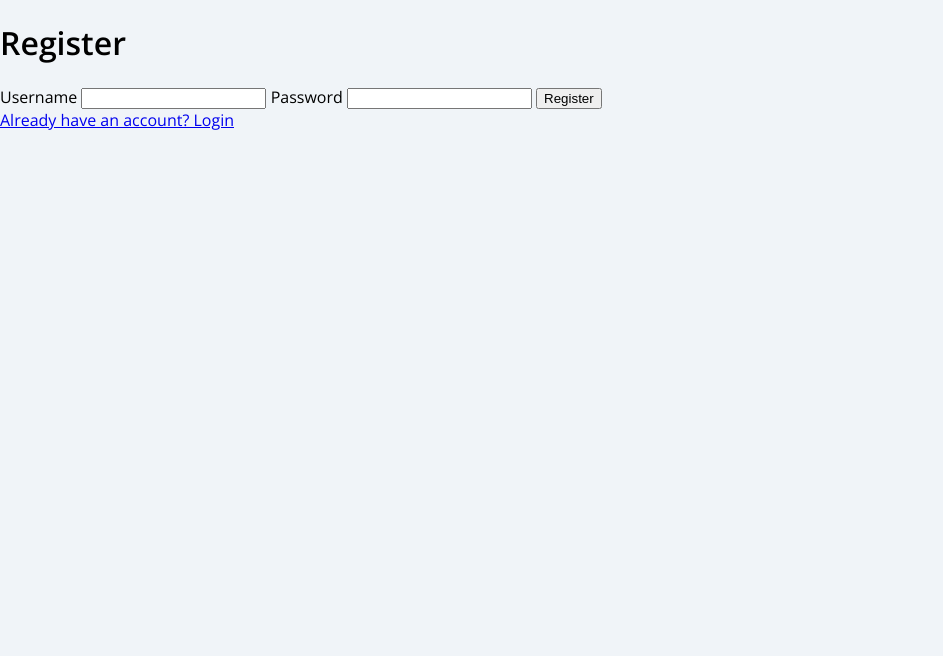
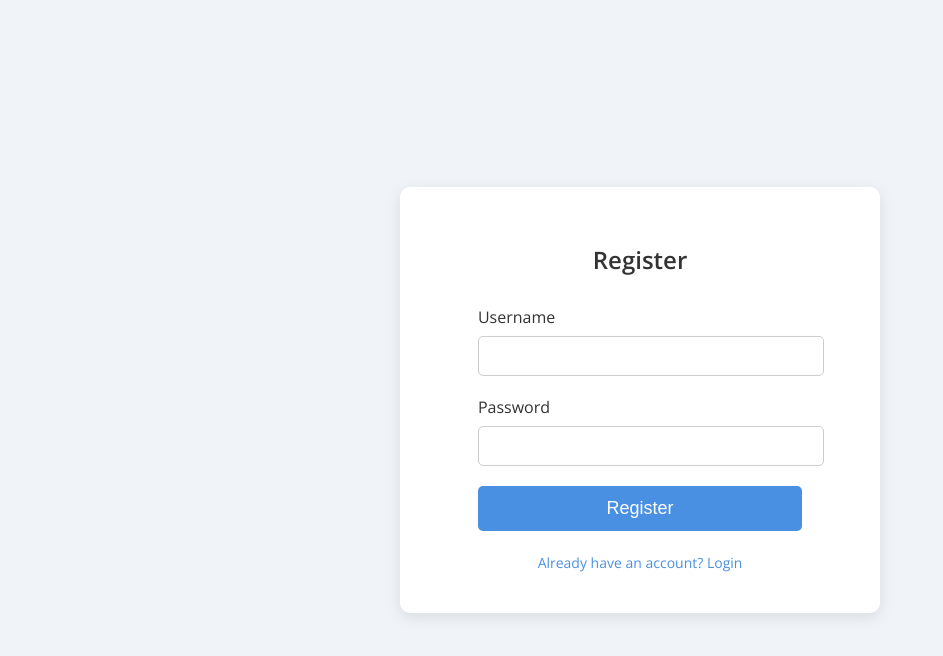
Before and after one commit to yaneivan/klin_klinom_v3, a Flask app: page /register in a window 1280 px wide. Shown: the top 656 px of the page, without its empty margins (0-943 px from the left). Run offline with Flask 3, Linux system fonts and the light colour scheme.

Commit message:
text is working

```diff
--- a/app.py
+++ b/app.py
@@ -203,7 +203,19 @@ def editor(project_id):
     update_transcription_status(project, conn)
     conn.close()
 
-    return render_template('editor.html', project=project)
+    # Convert the Row object to a dictionary
+    project_dict = dict(project)
+
+    return render_template('editor.html', project=project_dict)
+
+@app.route('/project/<int:project_id>/transcription', methods=['GET'])
+def get_transcription(project_id):
+    conn = get_db_connection()
+    project = conn.execute('SELECT * FROM projects WHERE id = ?', (project_id,)).fetchone()
+    conn.close()
+    if project and project['transcription_result']:
+        return jsonify(eval(project['transcription_result']))
+    return jsonify({'error': 'Transcription not found'}), 404
 
 if __name__ == '__main__':
     if not os.path.exists(app.config['UPLOAD_FOLDER']):
--- a/static/css/styles.css
+++ b/static/css/styles.css
@@ -8,8 +8,8 @@ body {
     padding: 0;
 }
 
-/* Form Container Styles */
-.form-container {
+/* Login Page Styles */
+.login-container {
     background-color: #fff;
     padding: 40px;
     border-radius: 10px;
@@ -26,7 +26,7 @@ body {
     transform: translate(-50%, -50%);
 }
 
-.form-container h1 {
+.login-container h1 {
     margin-bottom: 30px;
     color: #333;
     font-weight: 600;
@@ -34,14 +34,14 @@ body {
     text-align: center;
 }
 
-.form-container label {
+.login-container label {
     display: block;
     margin-bottom: 8px;
     color: #333;
 }
 
-.form-container input[type="text"],
-.form-container input[type="password"] {
+.login-container input[type="text"],
+.login-container input[type="password"] {
     width: 100%;
     padding: 10px;
     margin-bottom: 20px;
@@ -50,7 +50,7 @@ body {
     font-size: 16px;
 }
 
-.form-container input[type="submit"] {
+.login-container input[type="submit"] {
     width: 100%;
     padding: 12px;
     background-color: #4a90e2;
@@ -61,22 +61,94 @@ body {
     cursor: pointer;
 }
 
-.form-container input[type="submit"]:hover {
+.login-container input[type="submit"]:hover {
     background-color: #357ABD;
 }
 
-.form-container .extra-options {
+.login-container .extra-options {
     text-align: center;
     margin-top: 20px;
 }
 
-.form-container .extra-options a {
+.login-container .extra-options a {
     color: #4a90e2;
     text-decoration: none;
     font-size: 14px;
 }
 
-.form-container .extra-options a:hover {
+.login-container .extra-options a:hover {
+    text-decoration: underline;
+}
+
+/* Register Page Styles */
+.register-container {
+    background-color: #fff;
+    padding: 40px;
+    border-radius: 10px;
+    box-shadow: 0 4px 15px rgba(0, 0, 0, 0.1);
+    max-width: 400px;
+    width: 100%;
+    display: flex;
+    flex-direction: column;
+    align-items: center;
+    margin: auto;
+    position: absolute;
+    top: 50%;
+    left: 50%;
+    transform: translate(-50%, -50%);
+}
+
+.register-container h1 {
+    margin-bottom: 30px;
+    color: #333;
+    font-weight: 600;
+    font-size: 24px;
+    text-align: center;
+}
+
+.register-container label {
+    display: block;
+    margin-bottom: 8px;
+    color: #333;
+}
+
+.register-container input[type="text"],
+.register-container input[type="password"] {
+    width: 100%;
+    padding: 10px;
+    margin-bottom: 20px;
+    border: 1px solid #ccc;
+    border-radius: 5px;
+    font-size: 16px;
+}
+
+.register-container input[type="submit"] {
+    width: 100%;
+    padding: 12px;
+    background-color: #4a90e2;
+    border: none;
+    border-radius: 5px;
+    color: white;
+    font-size: 18px;
+    cursor: pointer;
+}
+
+.register-container input[type="submit"]:hover {
+    background-color: #357ABD;
+}
+
+.register-container .extra-options {
+    text-align: center;
+    margin-top: 20px;
+}
+
+.register-container .extra-options a {
+    color: #4a90e2;
+    text-decoration: none;
+    font-size: 14px;
+}
+
+.register-container .extra-options a:hover {
     text-decoration: underline;
 }
 
```
Also changed, not shown: templates/editor.html (+44 -35 lines). Lines whose indentation alone changed are shown as unchanged.
